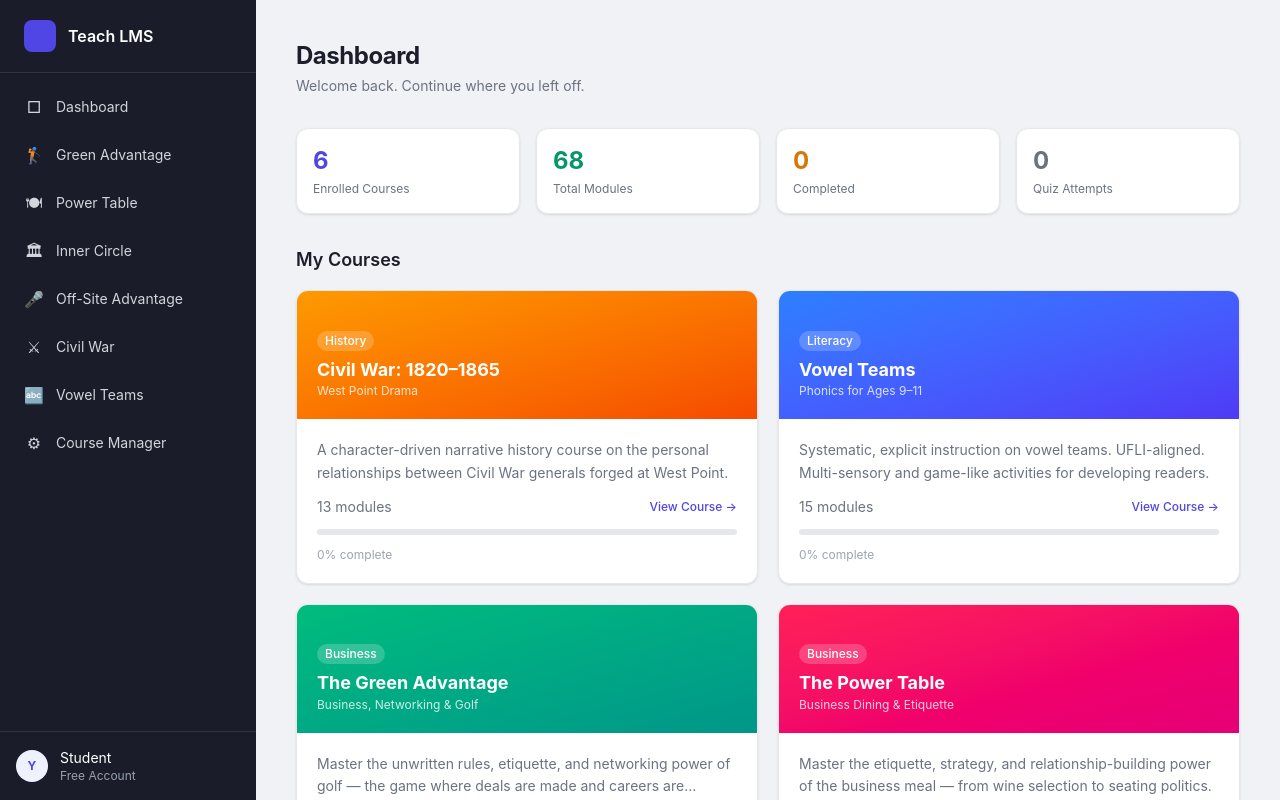
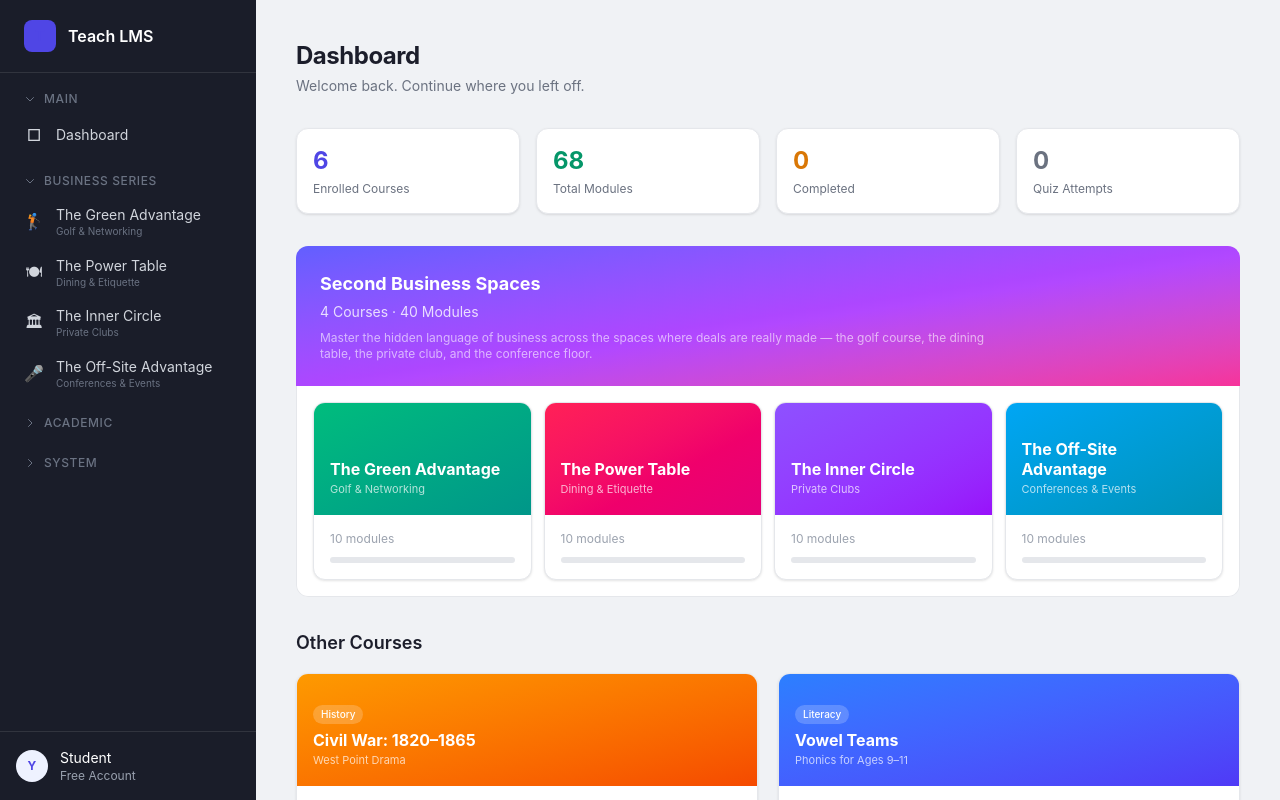
Before and after one commit to kevinvwong/teach, a Next.js app: page / in a window 1280 px wide. Built offline with nearby package versions, Linux system fonts and the light colour scheme.

Commit message:
Improve navigation: collapsible sidebar groups, series banner on dashboard, categorized course cards

```diff
--- a/app/layout.tsx
+++ b/app/layout.tsx
@@ -7,46 +7,93 @@ export const metadata: Metadata = {
   description: "Evidence-based interactive courses with IRT-adaptive assessments",
 };
 
-const navItems = [
-  { href: "/", label: "Dashboard", icon: "□" },
-  { href: "/courses/green-advantage", label: "Green Advantage", icon: "🏌️" },
-  { href: "/courses/power-table", label: "Power Table", icon: "🍽" },
-  { href: "/courses/inner-circle", label: "Inner Circle", icon: "🏛" },
-  { href: "/courses/offsite-advantage", label: "Off-Site Advantage", icon: "🎤" },
-  { href: "/courses/civil_war", label: "Civil War", icon: "⚔" },
-  { href: "/courses/vowel-teams", label: "Vowel Teams", icon: "🔤" },
-  { href: "/admin", label: "Course Manager", icon: "⚙" },
+const navGroups = [
+  {
+    label: "Main",
+    defaultOpen: true,
+    items: [
+      { href: "/", label: "Dashboard", icon: "□", subtitle: "" },
+    ],
+  },
+  {
+    label: "Business Series",
+    defaultOpen: true,
+    items: [
+      { href: "/courses/green-advantage", label: "The Green Advantage", icon: "🏌️", subtitle: "Golf & Networking" },
+      { href: "/courses/power-table", label: "The Power Table", icon: "🍽", subtitle: "Dining & Etiquette" },
+      { href: "/courses/inner-circle", label: "The Inner Circle", icon: "🏛", subtitle: "Private Clubs" },
+      { href: "/courses/offsite-advantage", label: "The Off-Site Advantage", icon: "🎤", subtitle: "Conferences & Events" },
+    ],
+  },
+  {
+    label: "Academic",
+    defaultOpen: false,
+    items: [
+      { href: "/courses/civil_war", label: "Civil War", icon: "⚔", subtitle: "1820–1865" },
+      { href: "/courses/vowel-teams", label: "Vowel Teams", icon: "🔤", subtitle: "Phonics Ages 9–11" },
+    ],
+  },
+  {
+    label: "System",
+    defaultOpen: false,
+    items: [
+      { href: "/admin", label: "Course Manager", icon: "⚙", subtitle: "" },
+    ],
+  },
 ];
+
+function NavGroup({ group }: { group: typeof navGroups[number] }) {
+  return (
+    <details open={group.defaultOpen} className="group">
+      <summary className="flex items-center gap-2 px-3 py-1.5 text-xs font-medium text-gray-500 uppercase tracking-wider cursor-pointer hover:text-gray-300 list-none select-none [&::-webkit-details-marker]:hidden">
+        <svg className={`w-3 h-3 transition-transform group-open:rotate-90`} fill="none" stroke="currentColor" viewBox="0 0 24 24">
+          <path strokeLinecap="round" strokeLinejoin="round" strokeWidth={2} d="M9 5l7 7-7 7" />
+        </svg>
+        {group.label}
+      </summary>
+      <div className="mt-0.5 space-y-0.5">
+        {group.items.map((item) => (
+          <Link
+            key={item.href}
+            href={item.href}
+            className="flex items-center gap-3 px-3 py-2 rounded-lg text-sm text-gray-300 hover:text-white hover:bg-lms-sidebar-hover transition-colors no-underline"
+          >
+            <span className="w-5 text-center text-base shrink-0">{item.icon}</span>
+            <div className="min-w-0">
+              <p className="truncate">{item.label}</p>
+              {item.subtitle && (
+                <p className="text-[10px] text-gray-500 truncate leading-tight">{item.subtitle}</p>
+              )}
+            </div>
+          </Link>
+        ))}
+      </div>
+    </details>
+  );
+}
 
 export default function RootLayout({ children }: { children: React.ReactNode }) {
   return (
     <html lang="en" className="h-full">
       <body className="h-full flex">
         {/* Sidebar */}
-        <aside className="w-64 bg-lms-sidebar text-white flex flex-col shrink-0 max-md:hidden">
-          <div className="px-6 py-5 border-b border-white/10">
+        <aside className="w-64 bg-lms-sidebar text-white flex flex-col shrink-0 max-md:hidden overflow-y-auto">
+          <div className="px-6 py-5 border-b border-white/10 shrink-0">
             <Link href="/" className="flex items-center gap-3 no-underline">
-              <div className="w-8 h-8 rounded-lg bg-lms-accent flex items-center justify-center text-sm font-bold">
+              <div className="w-8 h-8 rounded-lg bg-lms-accent flex items-center justify-center text-sm font-bold shrink-0">
                 T
               </div>
               <span className="font-semibold text-base text-white">Teach LMS</span>
             </Link>
           </div>
-          <nav className="flex-1 p-3 space-y-1">
-            {navItems.map((item) => (
-              <Link
-                key={item.href}
-                href={item.href}
-                className="flex items-center gap-3 px-3 py-2.5 rounded-lg text-sm text-gray-300 hover:text-white hover:bg-lms-sidebar-hover transition-colors no-underline"
-              >
-                <span className="w-5 text-center text-base">{item.icon}</span>
-                {item.label}
-              </Link>
+          <nav className="flex-1 p-3 space-y-3 overflow-y-auto">
+            {navGroups.map((group) => (
+              <NavGroup key={group.label} group={group} />
             ))}
           </nav>
-          <div className="p-4 border-t border-white/10">
+          <div className="p-4 border-t border-white/10 shrink-0">
             <div className="flex items-center gap-3 text-sm text-gray-400">
-              <div className="w-8 h-8 rounded-full bg-lms-accent-light text-lms-accent flex items-center justify-center text-xs font-bold">
+              <div className="w-8 h-8 rounded-full bg-lms-accent-light text-lms-accent flex items-center justify-center text-xs font-bold shrink-0">
                 Y
               </div>
               <div className="flex-1 min-w-0">
@@ -63,13 +110,30 @@ export default function RootLayout({ children }: { children: React.ReactNode })
             <summary className="list-none cursor-pointer p-1 -ml-1 rounded-lg hover:bg-lms-bg">
               <svg className="w-5 h-5 text-lms-text-secondary" fill="none" stroke="currentColor" viewBox="0 0 24 24"><path strokeLinecap="round" strokeLinejoin="round" strokeWidth={2} d="M4 6h16M4 12h16M4 18h16" /></svg>
             </summary>
-            <div className="absolute top-full left-0 mt-1 w-56 bg-white rounded-xl shadow-lg border border-lms-border p-2 space-y-1">
-              {navItems.map((item) => (
-                <Link key={item.href} href={item.href} className="flex items-center gap-3 px-3 py-2.5 rounded-lg text-sm text-lms-text hover:bg-lms-bg no-underline transition-colors">
-                  <span className="w-5 text-center">{item.icon}</span>
-                  {item.label}
-                </Link>
-              ))}
+            <div className="absolute top-full left-0 mt-1 w-64 bg-white rounded-xl shadow-lg border border-lms-border p-3 space-y-3 max-h-[80vh] overflow-y-auto">
+              <Link href="/" className="flex items-center gap-3 px-3 py-2.5 rounded-lg text-sm text-lms-text hover:bg-lms-bg no-underline font-medium">
+                <span className="w-5 text-center">□</span>Dashboard
+              </Link>
+              <div>
+                <p className="text-[10px] font-semibold uppercase tracking-wider text-lms-text-muted px-3 pb-1">Business Series</p>
+                {navGroups[1].items.map((item) => (
+                  <Link key={item.href} href={item.href} className="flex items-center gap-3 px-3 py-2 rounded-lg text-sm text-lms-text hover:bg-lms-bg no-underline">
+                    <span className="w-5 text-center">{item.icon}</span>
+                    <div><p>{item.label}</p><p className="text-[10px] text-lms-text-muted">{item.subtitle}</p></div>
+                  </Link>
+                ))}
+              </div>
+              <div>
+                <p className="text-[10px] font-semibold uppercase tracking-wider text-lms-text-muted px-3 pb-1">Academic</p>
+                {navGroups[2].items.map((item) => (
+                  <Link key={item.href} href={item.href} className="flex items-center gap-3 px-3 py-2 rounded-lg text-sm text-lms-text hover:bg-lms-bg no-underline">
+                    <span className="w-5 text-center">{item.icon}</span>{item.label}
+                  </Link>
+                ))}
+              </div>
+              <Link href="/admin" className="flex items-center gap-3 px-3 py-2.5 rounded-lg text-sm text-lms-text hover:bg-lms-bg no-underline">
+                <span className="w-5 text-center">⚙</span>Course Manager
+              </Link>
             </div>
           </details>
           <Link href="/" className="font-semibold text-lms-text no-underline">Teach LMS</Link>
--- a/app/page.tsx
+++ b/app/page.tsx
@@ -1,67 +1,43 @@
 import Link from "next/link";
 
-const courses = [
+const series = [
   {
-    slug: "civil_war",
-    title: "Civil War: 1820–1865",
-    subtitle: "West Point Drama",
-    description: "A character-driven narrative history course on the personal relationships between Civil War generals forged at West Point.",
-    lessons: 13,
-    color: "from-amber-500 to-orange-600",
-    icon: "⚔",
-    badge: "History",
-  },
-  {
-    slug: "vowel-teams",
-    title: "Vowel Teams",
-    subtitle: "Phonics for Ages 9–11",
-    description: "Systematic, explicit instruction on vowel teams. UFLI-aligned. Multi-sensory and game-like activities for developing readers.",
-    lessons: 15,
-    color: "from-blue-500 to-indigo-600",
-    icon: "🔤",
-    badge: "Literacy",
-  },
-  {
-    slug: "green-advantage",
-    title: "The Green Advantage",
-    subtitle: "Business, Networking & Golf",
-    description: "Master the unwritten rules, etiquette, and networking power of golf — the game where deals are made and careers are advanced.",
-    lessons: 10,
-    color: "from-emerald-500 to-teal-600",
-    icon: "🏌️",
-    badge: "Business",
-  },
-  {
-    slug: "power-table",
-    title: "The Power Table",
-    subtitle: "Business Dining & Etiquette",
-    description: "Master the etiquette, strategy, and relationship-building power of the business meal — from wine selection to seating politics.",
-    lessons: 10,
-    color: "from-rose-500 to-pink-600",
-    icon: "🍽",
-    badge: "Business",
-  },
-  {
-    slug: "inner-circle",
-    title: "The Inner Circle",
-    subtitle: "Private Clubs & Networks",
-    description: "Understand the power of private membership clubs — deal flow on leather sofas, unwritten rules of admission, reciprocity, and belonging.",
-    lessons: 10,
-    color: "from-violet-500 to-purple-600",
-    icon: "🏛",
-    badge: "Business",
-  },
-  {
-    slug: "offsite-advantage",
-    title: "The Off-Site Advantage",
-    subtitle: "Conferences & Events",
-    description: "Master the hidden economy of conferences — the real business that happens between sessions in hallways, bars, and after-parties.",
-    lessons: 10,
-    color: "from-sky-500 to-cyan-600",
-    icon: "🎤",
-    badge: "Business",
+    title: "Second Business Spaces",
+    subtitle: "4 Courses · 40 Modules",
+    description: "Master the hidden language of business across the spaces where deals are really made — the golf course, the dining table, the private club, and the conference floor.",
+    gradient: "from-indigo-500 via-purple-500 to-pink-500",
+    courses: [
+      { slug: "green-advantage", title: "The Green Advantage", icon: "🏌️", subtitle: "Golf & Networking", lessons: 10, color: "from-emerald-500 to-teal-600" },
+      { slug: "power-table", title: "The Power Table", icon: "🍽", subtitle: "Dining & Etiquette", lessons: 10, color: "from-rose-500 to-pink-600" },
+      { slug: "inner-circle", title: "The Inner Circle", icon: "🏛", subtitle: "Private Clubs", lessons: 10, color: "from-violet-500 to-purple-600" },
+      { slug: "offsite-advantage", title: "The Off-Site Advantage", icon: "🎤", subtitle: "Conferences & Events", lessons: 10, color: "from-sky-500 to-cyan-600" },
+    ],
   },
 ];
+
+const standalone = [
+  { slug: "civil_war", title: "Civil War: 1820–1865", subtitle: "West Point Drama", icon: "⚔", lessons: 13, color: "from-amber-500 to-orange-600", badge: "History" },
+  { slug: "vowel-teams", title: "Vowel Teams", subtitle: "Phonics for Ages 9–11", icon: "🔤", lessons: 15, color: "from-blue-500 to-indigo-600", badge: "Literacy" },
+];
+
+function CourseCard({ course, baseSlug }: { course: any; baseSlug?: string }) {
+  const href = baseSlug ? `/courses/${baseSlug}` : `/courses/${course.slug}`;
+  return (
+    <Link href={href} className="lms-card overflow-hidden no-underline hover:-translate-y-0.5 transition-all duration-200">
+      <div className={`h-28 bg-gradient-to-br ${course.color} p-4 flex items-end`}>
+        <div>
+          {course.badge && <span className="inline-block lms-badge bg-white/20 text-white text-[10px] mb-1.5 backdrop-blur-sm">{course.badge}</span>}
+          <h3 className="text-white text-base font-bold leading-tight">{course.title}</h3>
+          <p className="text-white/70 text-[11px] mt-0.5">{course.subtitle}</p>
+        </div>
+      </div>
+      <div className="p-4 space-y-2.5">
+        <p className="text-xs text-lms-text-muted">{course.lessons} modules</p>
+        <div className="lms-progress"><div className="lms-progress-fill" style={{ width: "0%" }} /></div>
+      </div>
+    </Link>
+  );
+}
 
 export default function Home() {
   return (
@@ -72,7 +48,7 @@ export default function Home() {
         <p className="text-lms-text-secondary mt-1 text-sm">Welcome back. Continue where you left off.</p>
       </div>
 
-      {/* Stats row */}
+      {/* Stats */}
       <div className="grid grid-cols-2 md:grid-cols-4 gap-4">
         {[
           { label: "Enrolled Courses", value: "6", color: "text-lms-accent" },
@@ -87,43 +63,28 @@ export default function Home() {
         ))}
       </div>
 
-      {/* My Courses */}
+      {/* Series Banner */}
+      {series.map((s) => (
+        <section key={s.title} className="rounded-xl overflow-hidden">
+          <div className={`bg-gradient-to-br ${s.gradient} p-5 md:p-6 text-white`}>
+            <h2 className="text-lg font-bold">{s.title}</h2>
+            <p className="text-white/80 text-sm mt-1">{s.subtitle}</p>
+            <p className="text-white/60 text-xs mt-2 max-w-2xl">{s.description}</p>
+          </div>
+          <div className="grid grid-cols-2 md:grid-cols-4 gap-3 p-4 bg-white border-x border-b border-lms-border rounded-b-xl">
+            {s.courses.map((course) => (
+              <CourseCard key={course.slug} course={course} baseSlug={course.slug} />
+            ))}
+          </div>
+        </section>
+      ))}
+
+      {/* Standalone Courses */}
       <section>
-        <div className="flex items-center justify-between mb-4">
-          <h2 className="text-lg font-semibold">My Courses</h2>
-        </div>
+        <h2 className="text-lg font-semibold mb-4">Other Courses</h2>
         <div className="grid md:grid-cols-2 gap-5">
-          {courses.map((course) => (
-            <Link
-              key={course.slug}
-              href={`/courses/${course.slug}`}
-              className="lms-card overflow-hidden no-underline hover:-translate-y-0.5 transition-all duration-200"
-            >
-              {/* Course header gradient */}
-              <div className={`h-32 bg-gradient-to-br ${course.color} p-5 flex items-end`}>
-                <div>
-                  <span className="inline-block lms-badge bg-white/20 text-white text-xs mb-2 backdrop-blur-sm">
-                    {course.badge}
-                  </span>
-                  <h3 className="text-white text-lg font-bold leading-tight">{course.title}</h3>
-                  <p className="text-white/80 text-xs mt-0.5">{course.subtitle}</p>
-                </div>
-              </div>
-              {/* Course body */}
-              <div className="p-5 space-y-3">
-                <p className="text-sm text-lms-text-secondary leading-relaxed line-clamp-2">
-                  {course.description}
-                </p>
-                <div className="flex items-center justify-between text-sm">
-                  <span className="text-lms-text-secondary">{course.lessons} modules</span>
-                  <span className="text-lms-accent text-xs font-medium hover:underline">View Course →</span>
-                </div>
-                <div className="lms-progress">
-                  <div className="lms-progress-fill" style={{ width: "0%" }} />
-                </div>
-                <p className="text-xs text-lms-text-muted">0% complete</p>
-              </div>
-            </Link>
+          {standalone.map((course) => (
+            <CourseCard key={course.slug} course={course} />
           ))}
         </div>
       </section>
```
